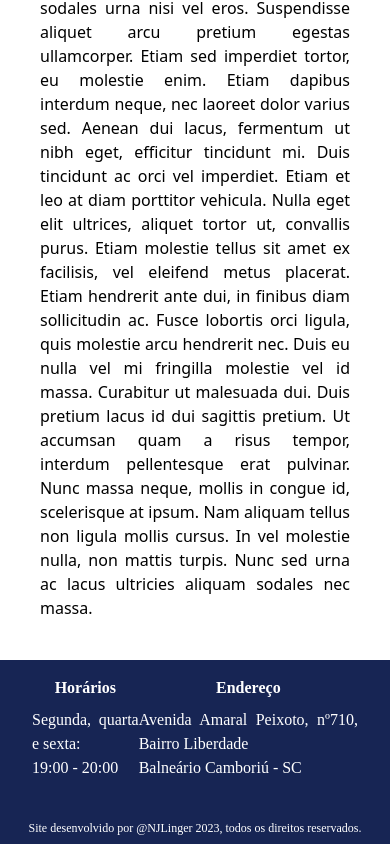
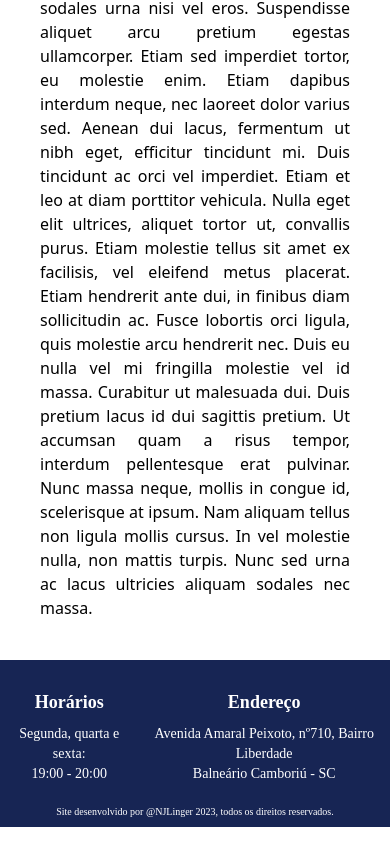
Before and after one commit to NataliaSRiber/dance_group_website_template, a Next.js app: page / in a window 390 px wide. Shown: the part 1892-2736 px from the top of the page. Built offline with nearby package versions, Linux system fonts and the light colour scheme.

Commit message:
feat: it improves footer design

```diff
--- a/src/pages/Footer.tsx
+++ b/src/pages/Footer.tsx
@@ -3,20 +3,20 @@ import React from 'react';
 
 const Footer = (props: any) => {
     return (
-      <footer className="bg-blue-950 text-white font-[Poppins] py-2 px-6 w-full">
-        <div className='flex flex-row place-content-evenly p-2 pb-10'>
-          <div className='text-justify'>
-            <h2 className='md:text-xl font-bold pb-2 text-center'>Horários</h2>
-            <p>Segunda, quarta e sexta:</p>
-            <p>19:00 - 20:00</p>
+      <footer className="bg-blue-950 text-white font-[Poppins] py-2 md:px-6 w-full h-auto">
+        <div className='flex flex-row justify-around pl-2 md:pb-8 py-5 space-x-2'>
+          <div className='text-center'>
+            <h2 className='md:text-xl text-lg font-bold pb-2 text-center'>Horários</h2>
+            <p className='md:text-lg text-sm text'>Segunda, quarta e sexta:</p>
+            <p className='md:text-lg text-sm'>19:00 - 20:00</p>
           </div>
-          <div className='text-justify'>
-            <h2 className='md:text-xl font-bold pb-2 text-center'>Endereço</h2>
-            <p>Avenida Amaral Peixoto, nº710, Bairro Liberdade</p>
-            <p>Balneário Camboriú - SC</p>
+          <div className='text-center'>
+            <h2 className='md:text-xl text-lg font-bold pb-2 text-center'>Endereço</h2>
+            <p className='md:text-lg text-sm'>Avenida Amaral Peixoto, nº710, Bairro Liberdade</p>
+            <p className='md:text-lg text-sm'>Balneário Camboriú - SC</p>
           </div>
         </div>
-        <p className='text-center text-xs'>Site desenvolvido por @NJLinger 2023, todos os direitos reservados.</p>
+        <p className='text-center md:text-xs text-[10px]'>Site desenvolvido por @NJLinger 2023, todos os direitos reservados.</p>
       </footer>
     );
 }
```
